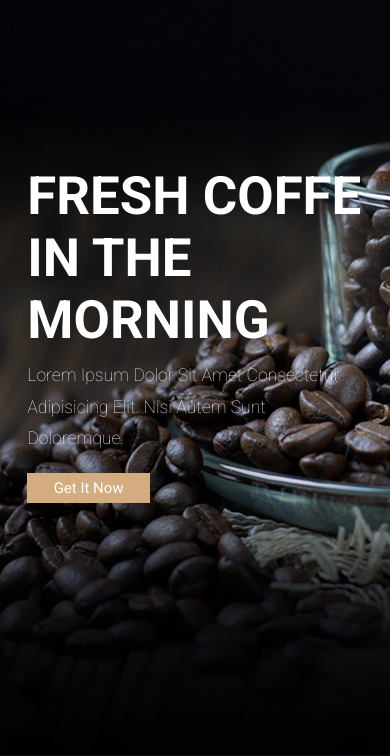
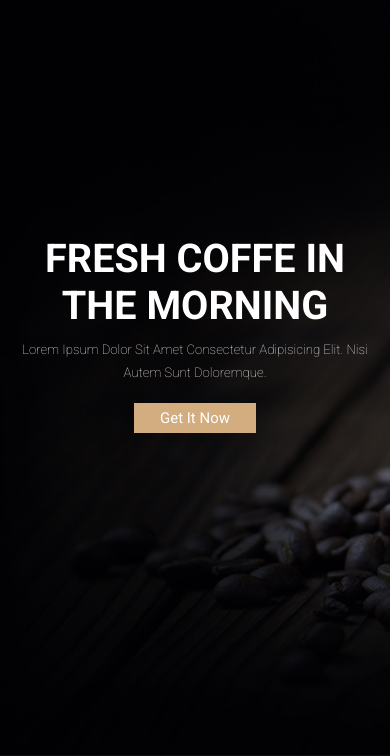
Before and after one commit to likeam/CoffeShop, a plain HTML site: page index.html in a window 390 px wide. Shown: the part 88-844 px from the top of the page. Drawn offline with Linux system fonts and the light colour scheme.

Commit message:
home section media quries

```diff
--- a/style.css
+++ b/style.css
@@ -216,6 +216,10 @@ section{
     .header{
         padding:1.5rem 2rem;
     }
+    section{
+        padding:2rem;
+    }
+
 }
 
 @media (max-width:768px){
@@ -248,6 +252,21 @@ section{
         right: 2rem;
     }
 
+
+    .home{
+        background-position: left;
+        justify-content: center;
+        text-align: center;
+    }
+
+    .home .content h3{
+        font-size: 4.5rem;
+    }
+
+    .home .content p{
+        font-size: 1.5rem;
+    }
+
 }
 
 @media (max-width:450) {
```
